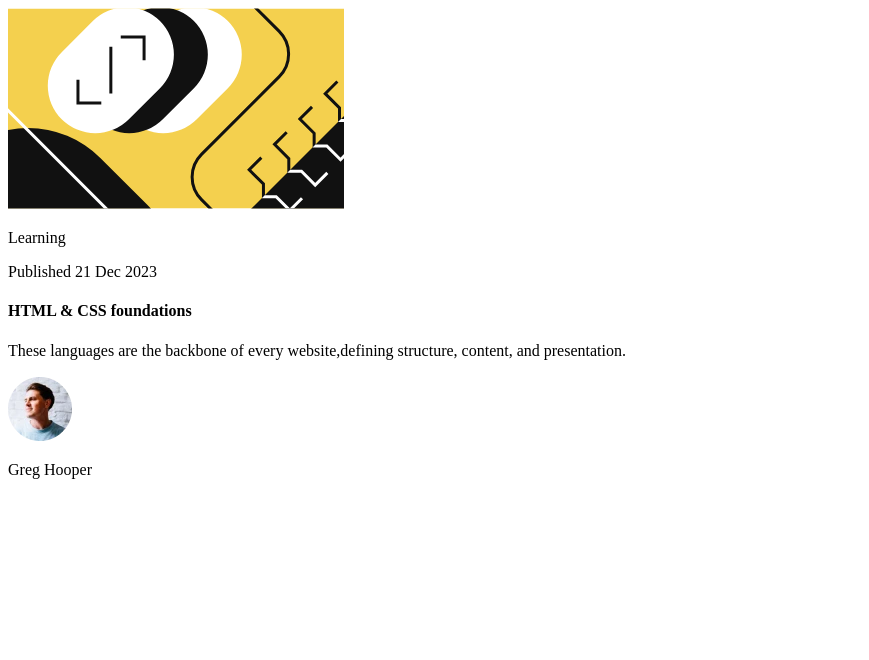
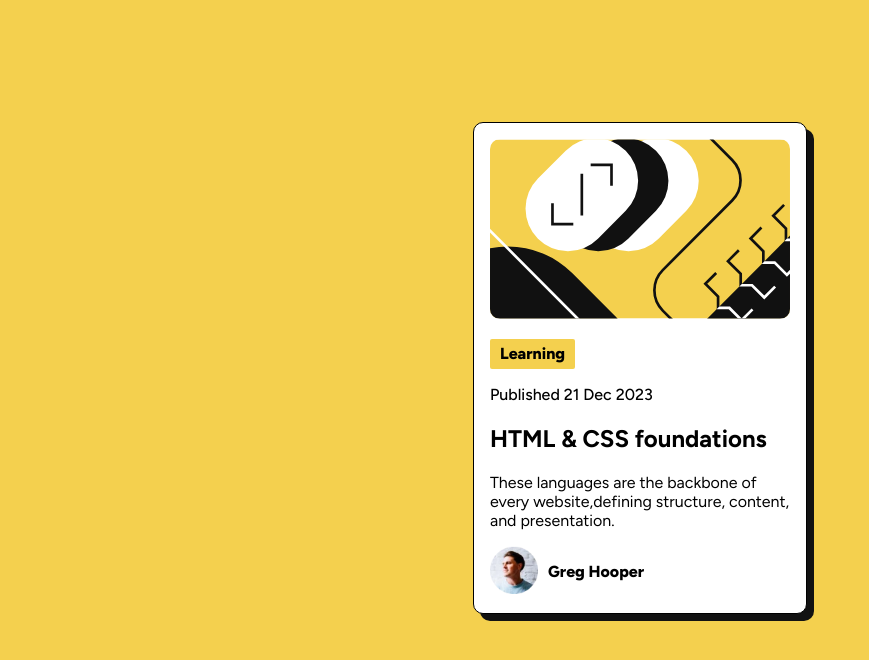
Before and after one commit to jfoskin/blog-preview-card, a plain HTML site: page index.html in a window 1280 px wide. Shown: the whole page, without its empty margins (0-869 px from the left). Drawn offline with Linux system fonts and the light colour scheme.

Commit message:
finished last edits of css styling

```diff
--- a/index.html
+++ b/index.html
@@ -11,6 +11,14 @@
 			sizes="32x32"
 			href="./assets/images/favicon-32x32.png"
 		/>
+
+		<link rel="preconnect" href="https://fonts.googleapis.com" />
+		<link rel="preconnect" href="https://fonts.gstatic.com" crossorigin />
+		<link
+			href="https://fonts.googleapis.com/css2?family=Barlow+Semi+Condensed:ital,wght@0,100;0,200;0,300;0,400;0,500;0,600;0,700;0,800;0,900;1,100;1,200;1,300;1,400;1,500;1,600;1,700;1,800;1,900&family=Figtree:ital,wght@0,300..900;1,300..900&family=Outfit:wght@100..900&family=Roboto:ital,wght@0,100..900;1,100..900&display=swap"
+			rel="stylesheet"
+		/>
+		<link rel="stylesheet" href="styles.css" />
 
 		<title>Frontend Mentor | Blog preview card</title>
 
@@ -28,17 +36,21 @@
 	<body>
 		<main class="grid">
 			<div class="container">
-				<img src="./assets/images/illustration-article.svg" alt="" />
-				<span class="categories"><p>Learning</p></span>
-				<p>Published 21 Dec 2023</p>
-				<h4>HTML & CSS foundations</h4>
-				<p>
+				<img
+					id="illustration"
+					src="./assets/images/illustration-article.svg"
+					alt=""
+				/>
+				<div class="categories"><p>Learning</p></div>
+				<p id="published">Published 21 Dec 2023</p>
+				<h2>HTML & CSS foundations</h2>
+				<p id="desciption">
 					These languages are the backbone of every website,defining structure,
 					content, and presentation.
 				</p>
 				<div class="profileCard">
 					<img src="assets/images/image-avatar.webp" alt=" Greg Hooper" />
-					<p>Greg Hooper</p>
+					<p id="devName">Greg Hooper</p>
 				</div>
 			</div>
 		</main>
--- /dev/null
+++ b/styles.css
@@ -0,0 +1,63 @@
+* {
+	border-radius: 10px;
+	font-family: "Figtree", sans-serif;
+}
+
+body {
+	background: hsl(47, 88%, 63%);
+	height: 90vh;
+	display: grid;
+	place-items: center;
+	grid-template-areas: "stack";
+}
+
+.container {
+	background: hsl(0, 0%, 100%);
+	padding: 1em;
+	width: 300px;
+	box-shadow: 7px 7px hsl(0, 0%, 7%);
+	border: 0.5px solid black;
+	grid-area: stack;
+}
+.categories {
+	background: hsl(47, 88%, 63%);
+	margin-top: 1em;
+	width: 85px;
+	height: 30px;
+	/* padding: 5px; */
+	display: grid;
+	place-items: center;
+	grid-template-areas: "stack";
+	border-radius: 2px;
+}
+
+.categories p {
+	grid-area: stack;
+	font-weight: 800;
+	margin: 2px 2px;
+	padding: 3px 5px;
+	font-size: 16px;
+}
+
+.profileCard {
+	display: flex;
+	align-items: flex-start;
+}
+.profileCard img {
+	width: 3em;
+}
+#devName {
+	font-weight: 800;
+	margin-left: 10px;
+}
+#description {
+	color: hsl(0, 0%, 42%);
+	font-weight: 400;
+	font-size: 16px;
+}
+#illustration {
+	width: 100%;
+}
+#published {
+	font-weight: 500;
+}
```
